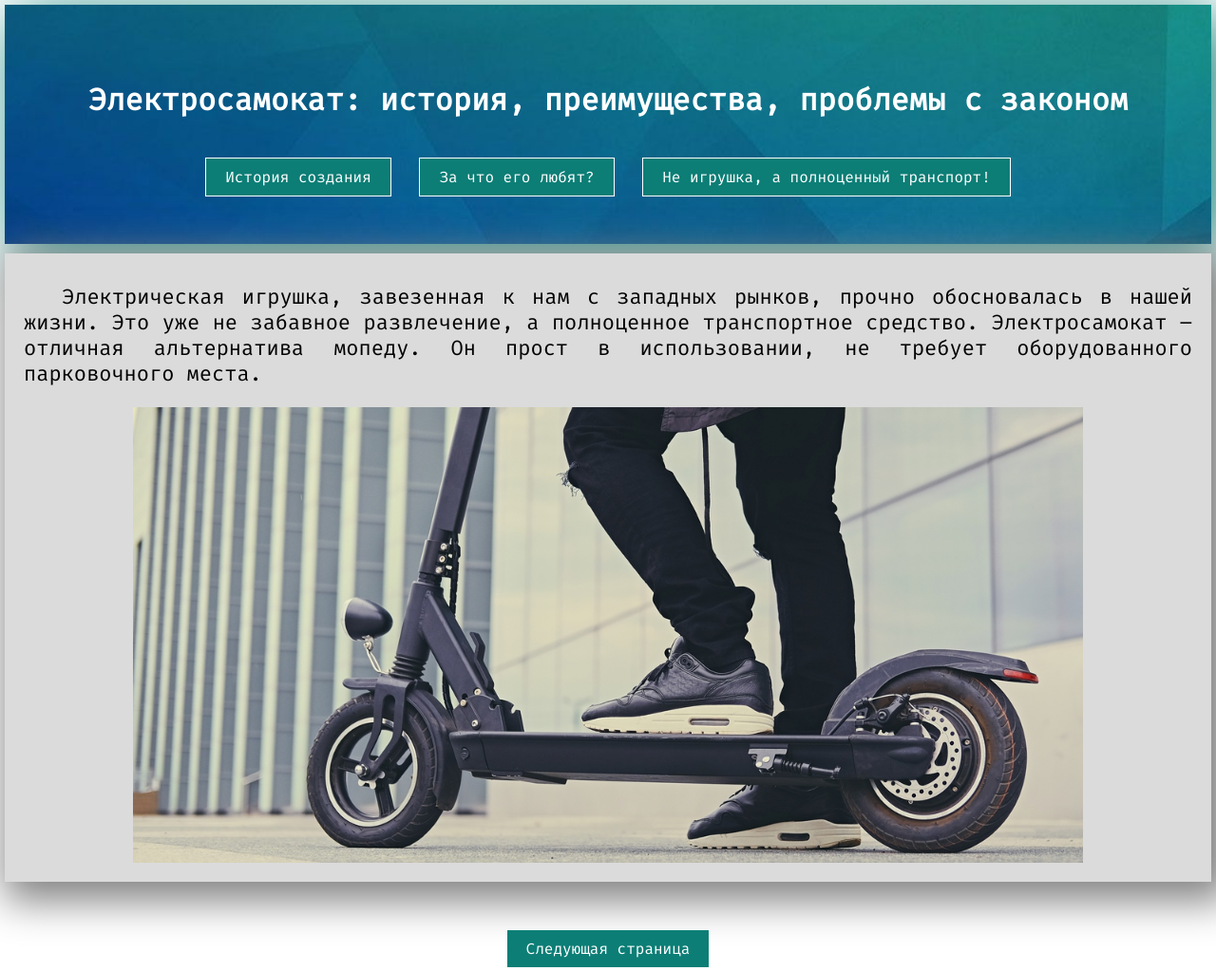
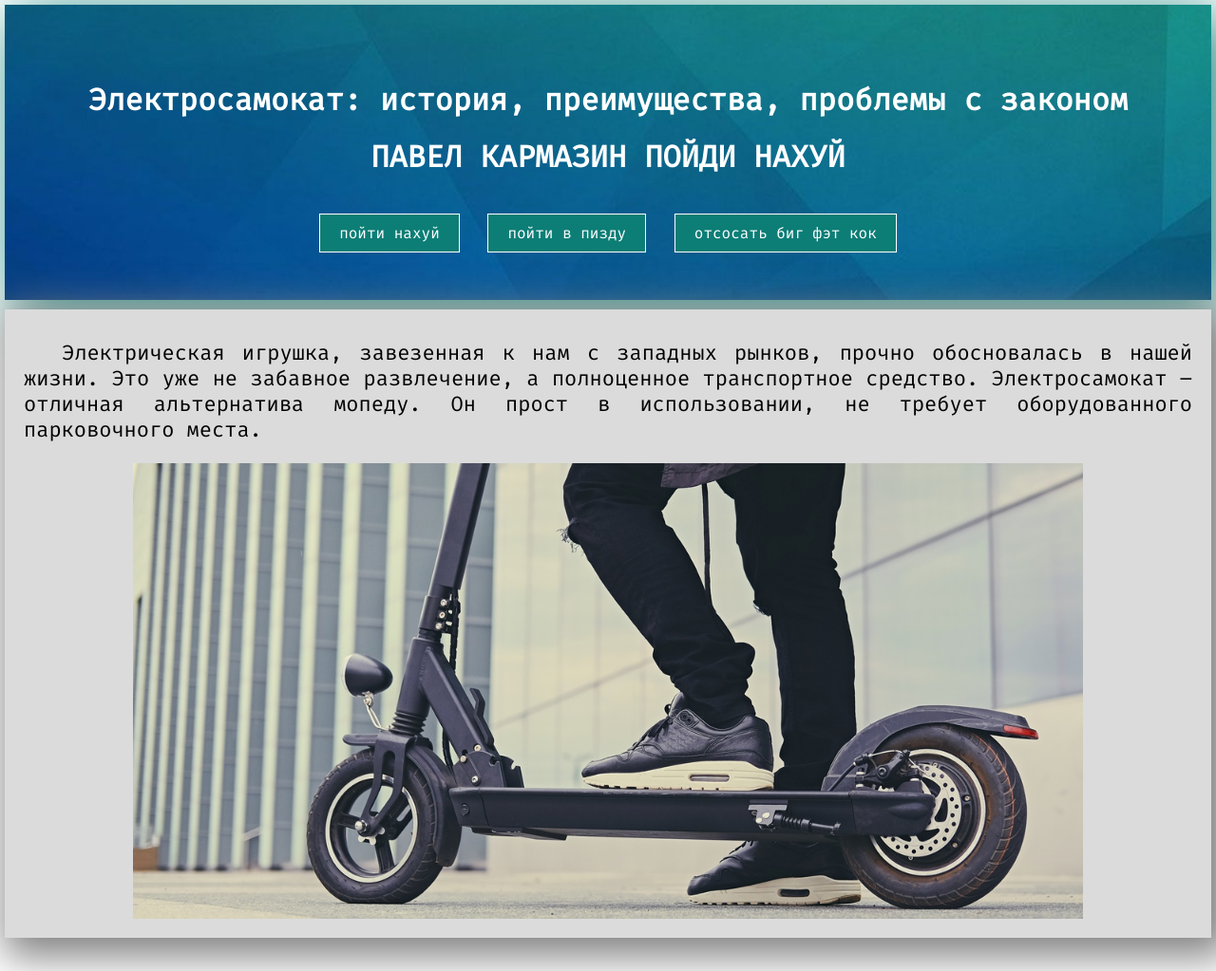
Before and after one commit to tacas-m/max0n-tka4enko.github.io, a plain HTML site: page index.html in a window 1280 px wide. Shown: the top 1023 px of the page at 95% size. Drawn offline with Linux system fonts and the light colour scheme.

Commit message:
Update index.html

```diff
--- a/index.html
+++ b/index.html
@@ -8,10 +8,11 @@
 <body>
     <header>
         <h1>Электросамокат: история, преимущества, проблемы с законом</h1>
+        <h1>ПАВЕЛ КАРМАЗИН ПОЙДИ НАХУЙ</h1>
         <nav>
-            <a href = "history.html" class="btn">История создания</a>
-            <a href = "advantages.html" class="btn">За что его любят?</a>
-            <a href = "stories.html" class="btn">Не игрушка, а полноценный транспорт!</a>
+            <a href = "history.html" class="btn">пойти нахуй</a>
+            <a href = "advantages.html" class="btn">пойти в пизду</a>
+            <a href = "stories.html" class="btn">отсосать биг фэт кок</a>
         </nav>
     </header>
     <main>
```
